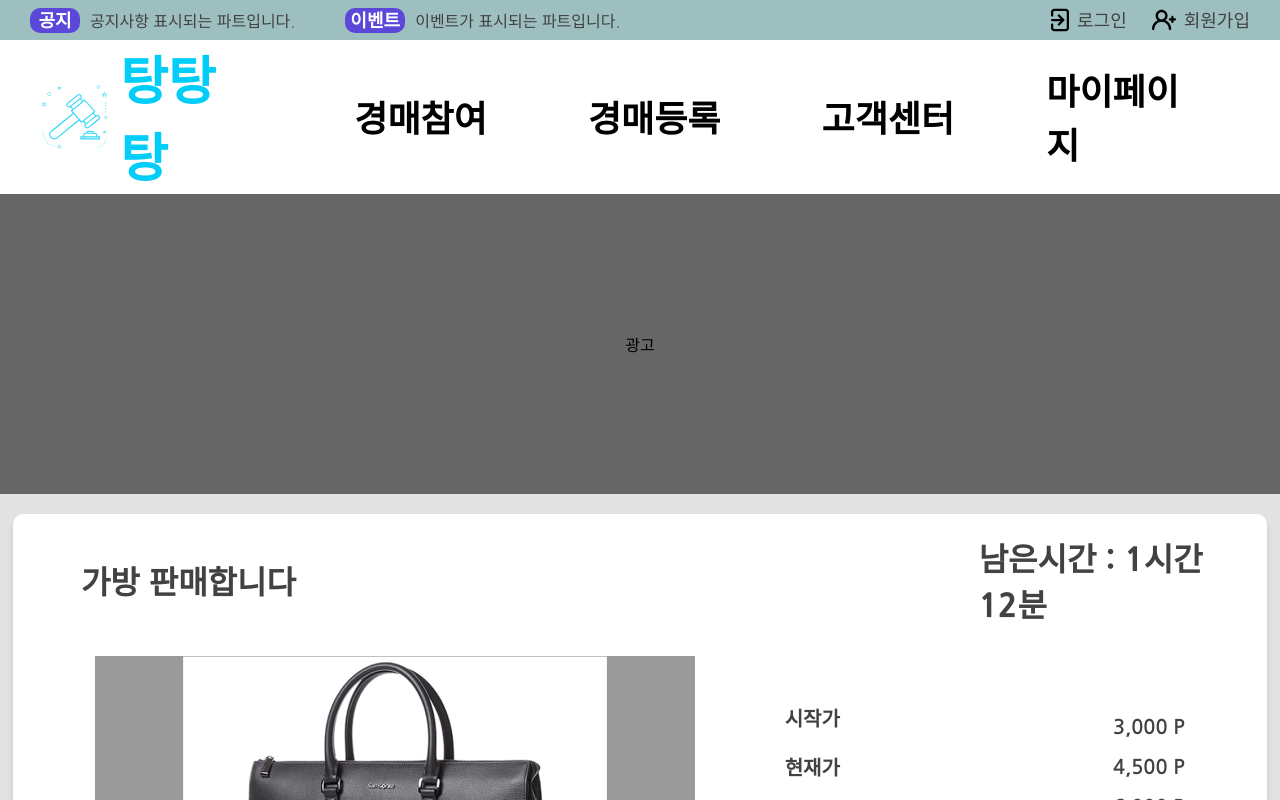
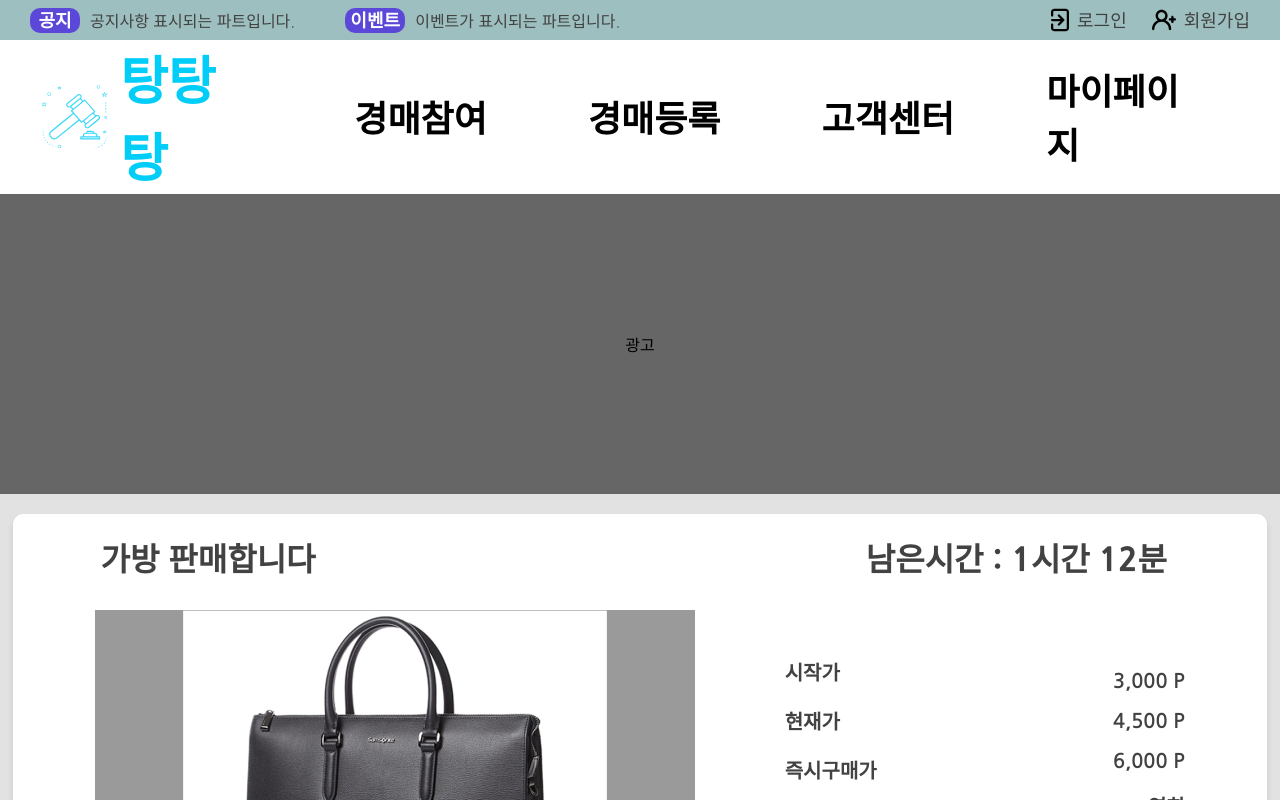
Before and after one commit to MinJeongH/TangMall, a React (Create React App) app: page /detail in a window 1280 px wide. Shown: the top 800 px of the page. Built offline with nearby package versions, Linux system fonts and the light colour scheme.

Commit message:
디테일창 css 수정

```diff
--- a/src/components/detail/item_detail.scss
+++ b/src/components/detail/item_detail.scss
@@ -24,11 +24,11 @@
       .title {
         margin: 0;
         display: flex;
-        justify-content: center;
         align-items: center;
         font-size: 32px;
-        padding-top: 20px;
+        padding: 20px 0 0 25px;
         font-weight: 800;
+        width: 30%;
       }
     }
     .item_auction {
--- a/src/components/main/main.scss
+++ b/src/components/main/main.scss
@@ -7,7 +7,7 @@
   justify-content: center;
   align-items: center;
   font-family: "Do Hyeon", sans-serif;
-  width: 100%;
+  width: 95%;
   div {
     display: flex;
     flex-direction: column;
```
